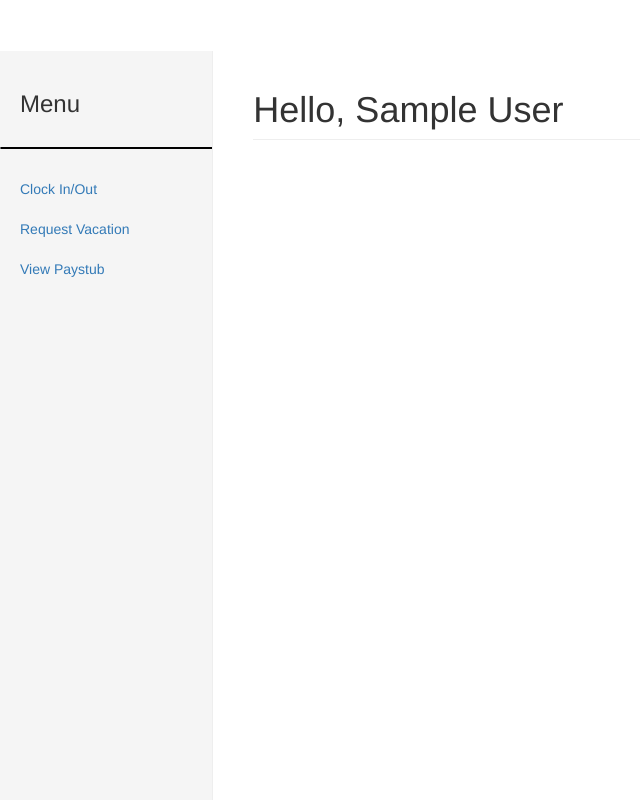
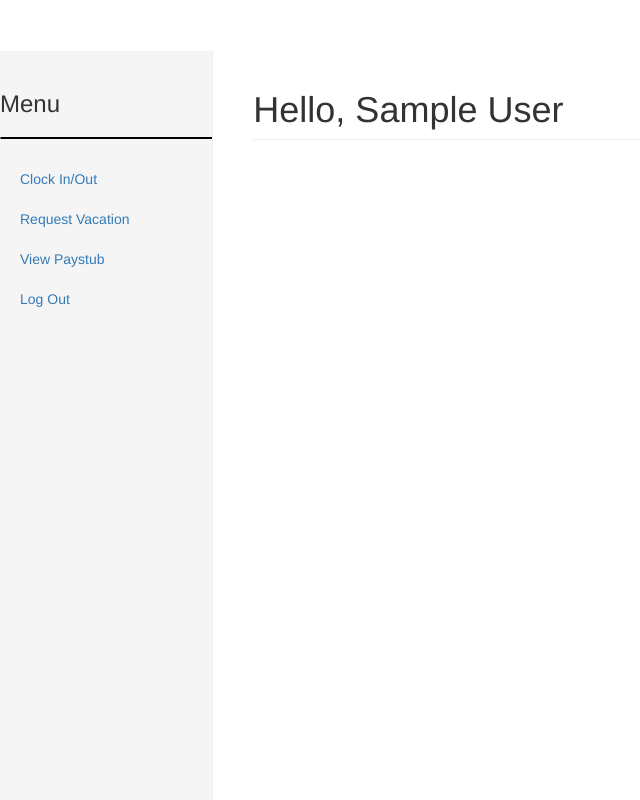
Before and after one commit to rpura951/hr_system, a PHP site: page /hr_system/main_page.php in a window 1280 px wide. Shown: the whole page, without its empty margins (0-640 px from the left). Run offline with PHP 8.4, Linux system fonts and the light colour scheme; the visitor is signed in with stand-in values (Sample User, id 1).

Commit message:
Separated main_page from admin

```diff
--- a/main_page.php
+++ b/main_page.php
@@ -2,7 +2,7 @@
 session_start();
 
 $name = $_SESSION['fname'];
-$greeting = array('admin', $_SESSION['isAdmin']);
+$greeting = array($name, $_SESSION['isAdmin']);
 
 print json_encode($greeting);
 
@@ -22,7 +22,7 @@ print json_encode($greeting);
         <style>
             th, td
             {
-                padding:5px
+                padding:5px;
             }
         </style>
     </head>
@@ -31,17 +31,13 @@ print json_encode($greeting);
         <div class="container-fluid">
             <div class="row">
                 <div class="col-sm-3 col-md-2 sidebar">
-                    <h3>Menu</h3>
                     <ul class="nav nav-sidebar">
+                        <h3>Menu</h3>
                         <hr>
                         <li><a href="#">Clock In/Out</a></li>
                         <li><a href="#">Request Vacation</a></li>
                         <li><a href="#">View Paystub</a></li>
-                    </ul>
-                    <ul class="nav adminMenu">
-                        <h3>Admin Menu</h3>
-                        <hr>
-                        <li><a href="registration_page.php">Register New User</a></li>
+                        <li><a href="logout.php">Log Out</a></li>
                     </ul>
                 </div>
             </div>
```
